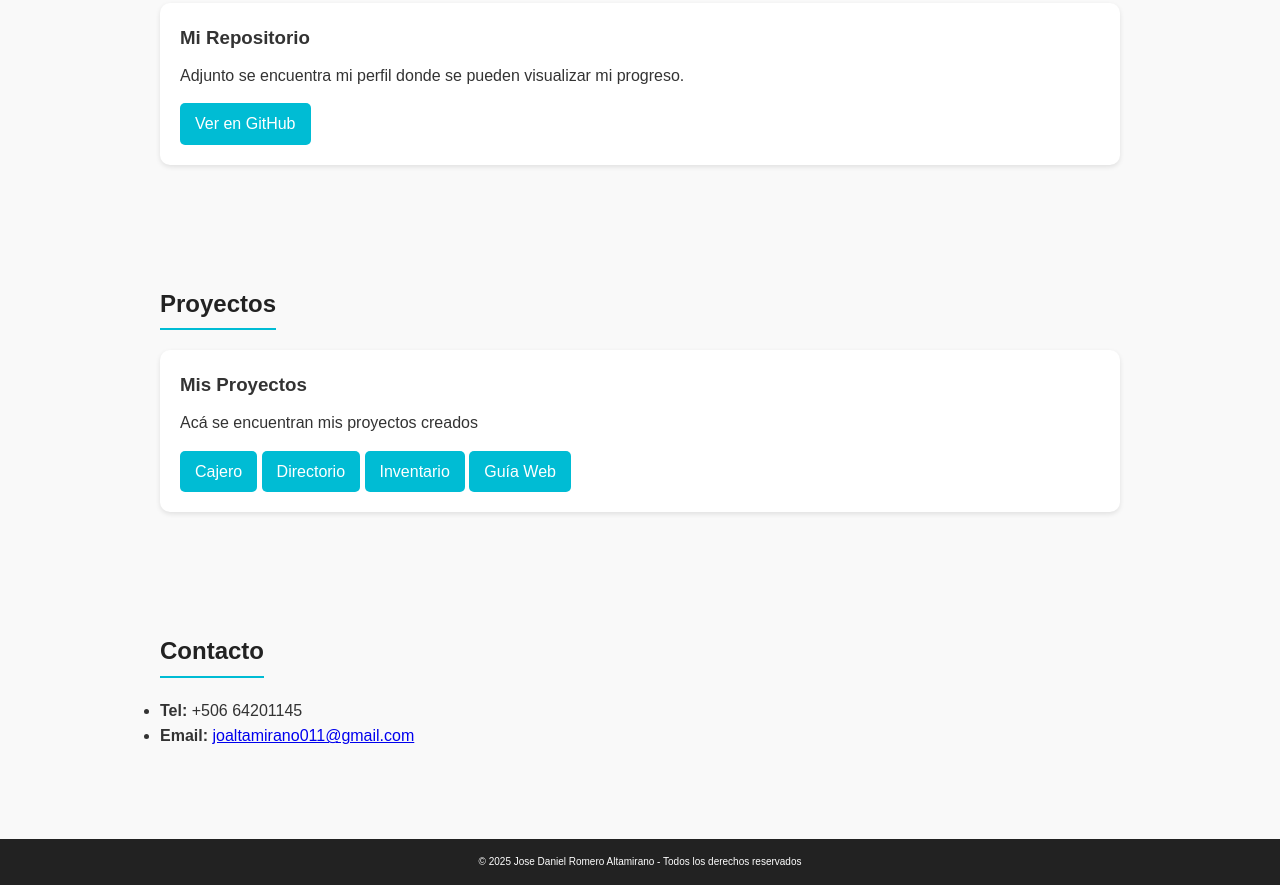
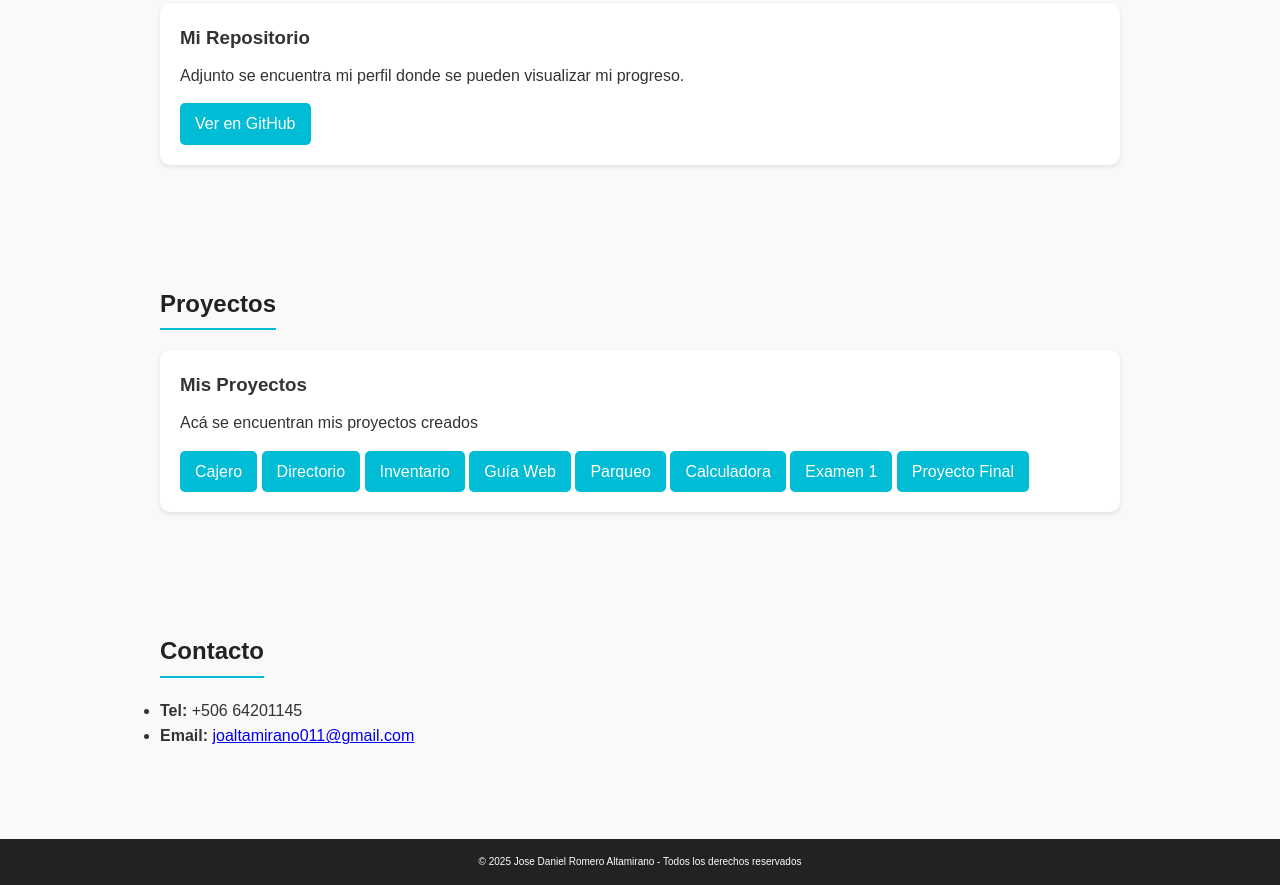
Before and after one commit to jaltamirano11/Portafolio-Profesional, a plain HTML site: page index.html in a window 1280 px wide. Shown: the part 840-1725 px from the top of the page. Drawn offline with Linux system fonts and the light colour scheme.

Commit message:
Add files via upload

```diff
--- a/index.html
+++ b/index.html
@@ -69,6 +69,10 @@
                 <a href="https://jaltamirano11.github.io/Directorio-de-Usuarios/" target="_blank">Directorio</a>
                 <a href="https://jaltamirano11.github.io/Catalogo_de_Productos/" target="_blank">Inventario</a>
                 <a href="https://jaltamirano11.github.io/Gu-a-Web/" target="_blank">Guía Web</a>
+                <a href="https://jaltamirano11.github.io/p_parqueo/" target="_blank">Parqueo</a>
+                <a href="https://jaltamirano11.github.io/Calculadora/" target="_blank">Calculadora</a>
+                <a href="https://jaltamirano11.github.io/Examen_1/" target="_blank">Examen 1</a>
+                <a href="https://jaltamirano11.github.io/Proyecto_Final/" target="_blank">Proyecto Final</a>
             </div>
         </div>
     </section>
```
